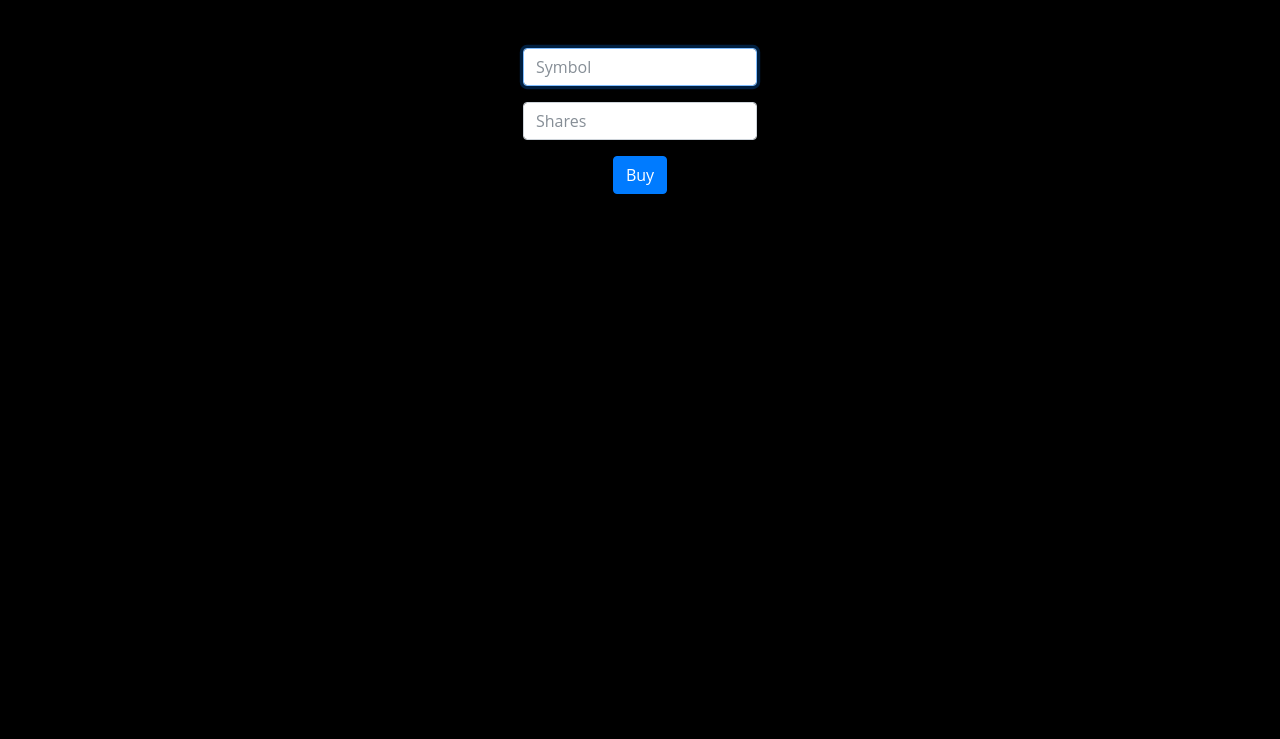
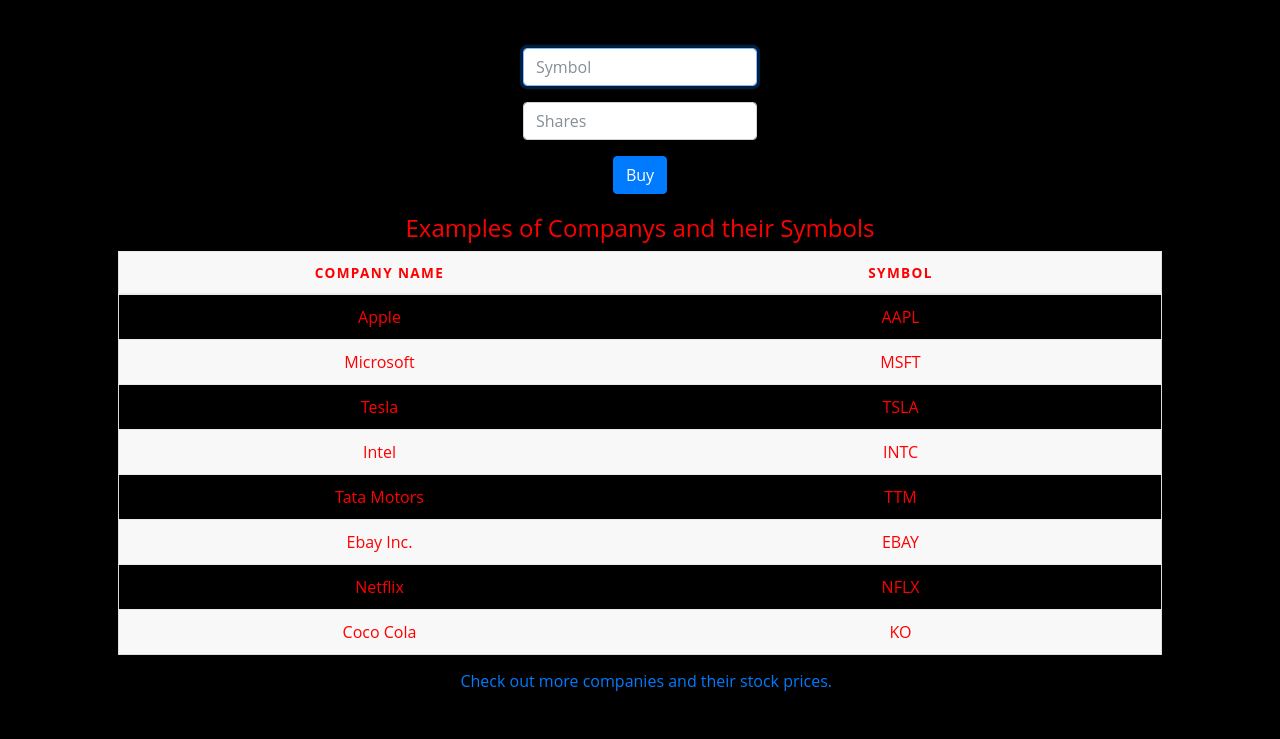
Before and after one commit to greysou1/stockmarket-website, a Flask app: page /buy in a window 1280 px wide. Shown: the part 68-807 px from the top of the page. Before the commit the page ends 262 px from the top, so only its background shows below. Run offline with Flask 2, Linux system fonts and the light colour scheme; the visitor is signed in with stand-in values (Sample User, id 1); some libraries are stand-ins or nearby versions.

Commit message:
Added example stock companies and their symbols to /buy

```diff
--- a/templates/buy.html
+++ b/templates/buy.html
@@ -14,4 +14,52 @@
         </div>
             <button class="btn btn-primary" type="submit">Buy</button>
     </form>
+    &nbsp;&nbsp;&nbsp;&nbsp;
+    <h4>Examples of Companys and their Symbols</h4>
+    <table class="table table-striped">
+        <thead>
+          <tr>
+            <th scope="col">Company Name</th>
+
+            <th scope="col">Symbol</th>
+          </tr>
+        </thead>
+        <tbody>
+          <tr>
+            <td data-label="Company Name">Apple</td>
+            <td data-label="Symbol">AAPL</td>
+          </tr>
+          <tr>
+            <td scope="row" data-label="Company Name">Microsoft</td>
+            <td data-label="Symbol">MSFT</td>
+          </tr>
+          <tr>
+            <td scope="row" data-label="Company Name">Tesla</td>
+            <td data-label="Symbol">TSLA</td>
+          </tr>
+          <tr>
+            <td scope="row" data-label="Company Name">Intel</td>
+            <td data-label="Symbol">INTC</td>
+          </tr>
+          <tr>
+            <td scope="row" data-label="Company Name">Tata Motors</td>
+            <td data-label="Symbol">TTM</td>
+          </tr>
+          <tr>
+            <td scope="row" data-label="Company Name">Ebay Inc.</td>
+            <td data-label="Symbol">EBAY</td>
+          </tr>
+          <tr>
+            <td scope="row" data-label="Company Name">Netflix</td>
+            <td data-label="Symbol">NFLX</td>
+          </tr>
+          <tr>
+            <td scope="row" data-label="Company Name">Coco Cola</td>
+            <td data-label="Symbol">KO</td>
+          </tr>
+        </tbody>
+      </table>
+      &nbsp;&nbsp;
+      <a href="https://www.advfn.com/nasdaq/nasdaq.asp">Check out more companies and their stock prices.</a>
+
 {% endblock %}
```
